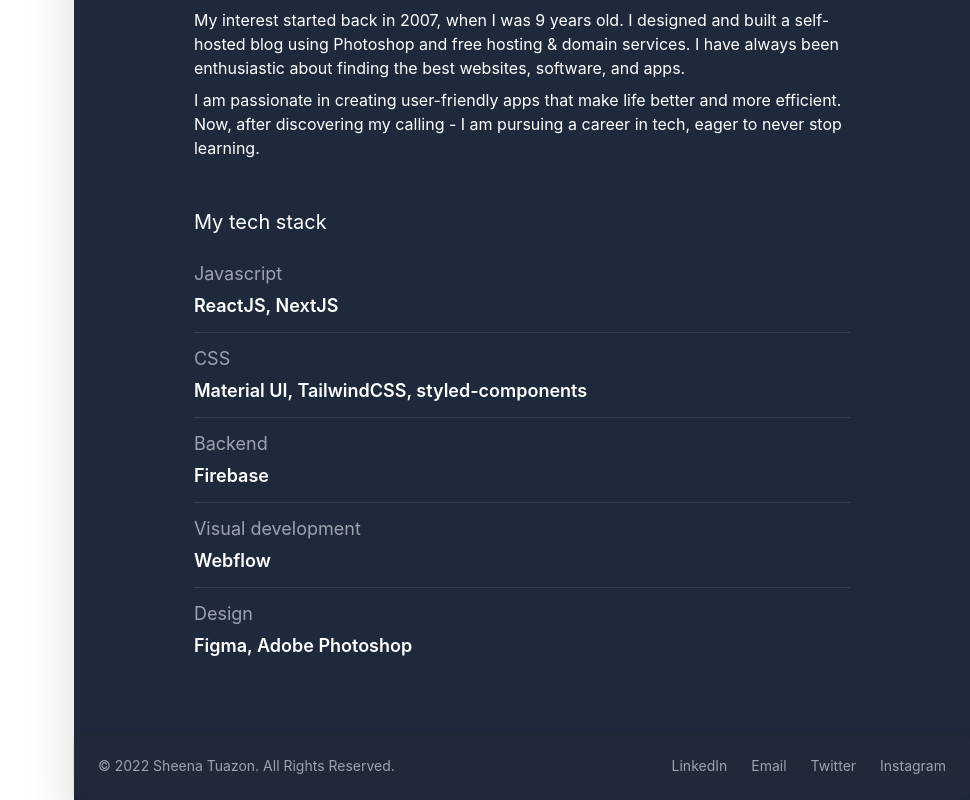
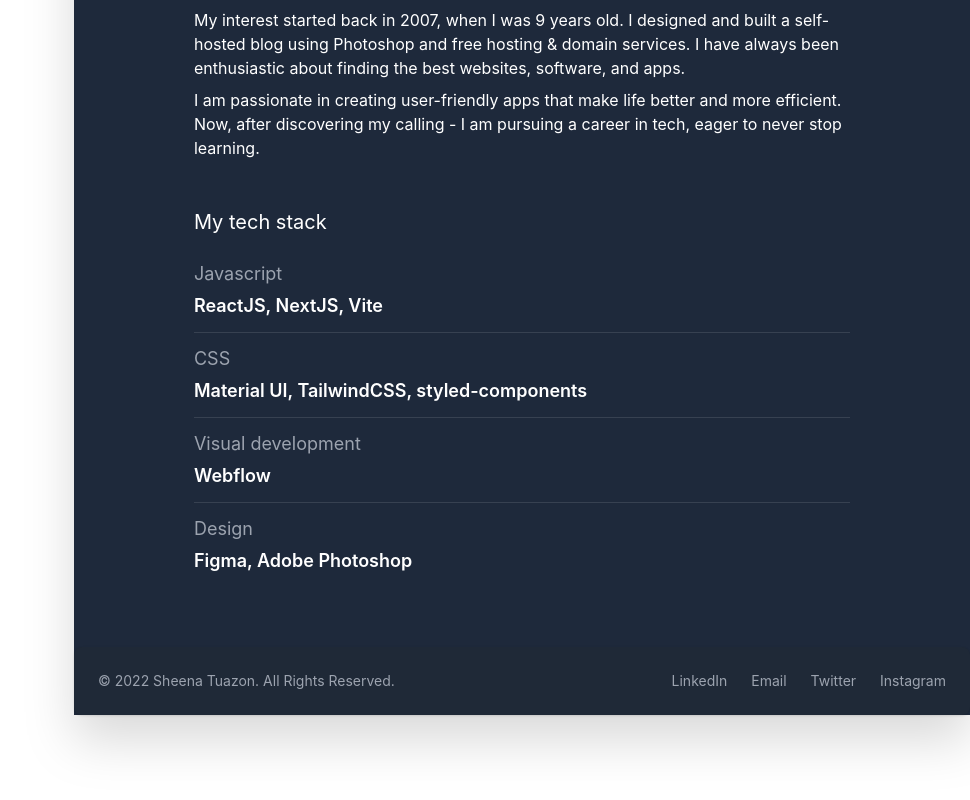
Before and after one commit to shwwwna/react-portfolio, a Next.js app: page / in a window 1280 px wide. Shown: the part 1959-2759 px from the top of the page, without its empty margins (310-1280 px from the left). After the commit the page ends 2674 px from the top, so only its background shows below. Built offline with nearby package versions, Linux system fonts and the light colour scheme.

Commit message:
about change

```diff
--- a/components/About.js
+++ b/components/About.js
@@ -24,7 +24,7 @@
 				<dl className=" divide-y  text-white divide-gray-700">
 					<div className="flex flex-col pb-3">
 						<dt className="mb-1  md:text-lg text-gray-400">Javascript</dt>
-						<dd className="text-lg font-semibold">ReactJS, NextJS</dd>
+						<dd className="text-lg font-semibold">ReactJS, NextJS, Vite</dd>
 					</div>
 					<div className="flex flex-col py-3">
 						<dt className="mb-1  md:text-lg text-gray-400">CSS</dt>
@@ -32,10 +32,10 @@
 							Material UI, TailwindCSS, styled-components
 						</dd>
 					</div>
-					<div className="flex flex-col py-3">
+					{/* <div className="flex flex-col py-3">
 						<dt className="mb-1  md:text-lg text-gray-400">Backend</dt>
 						<dd className="text-lg font-semibold">Firebase</dd>
-					</div>
+					</div> */}
 					<div className="flex flex-col py-3">
 						<dt className="mb-1  md:text-lg text-gray-400">
 							Visual development
--- a/pages/_document.js
+++ b/pages/_document.js
@@ -11,6 +11,7 @@
 					crossOrigin="anonymous"
 					referrerPolicy="no-referrer"
 				/>
+				<link rel="icon" href="/images/favicon.ico" />
 			</Head>
 			<body>
 				<Main />
--- a/pages/index.js
+++ b/pages/index.js
@@ -20,7 +20,6 @@
 					property="og:image"
 					content="https://github.com/shwwwna/react-portfolio/blob/main/public/assets/opengraph.png?raw=true"
 				/>
-				<link rel="icon" href="/assets/favicon.ico" />
 			</Head>
 
 			<div className="lg:grid lg:grid-cols-10">
```
Also changed, not shown: 1 other file (tests, documents, lock files or other folders).
